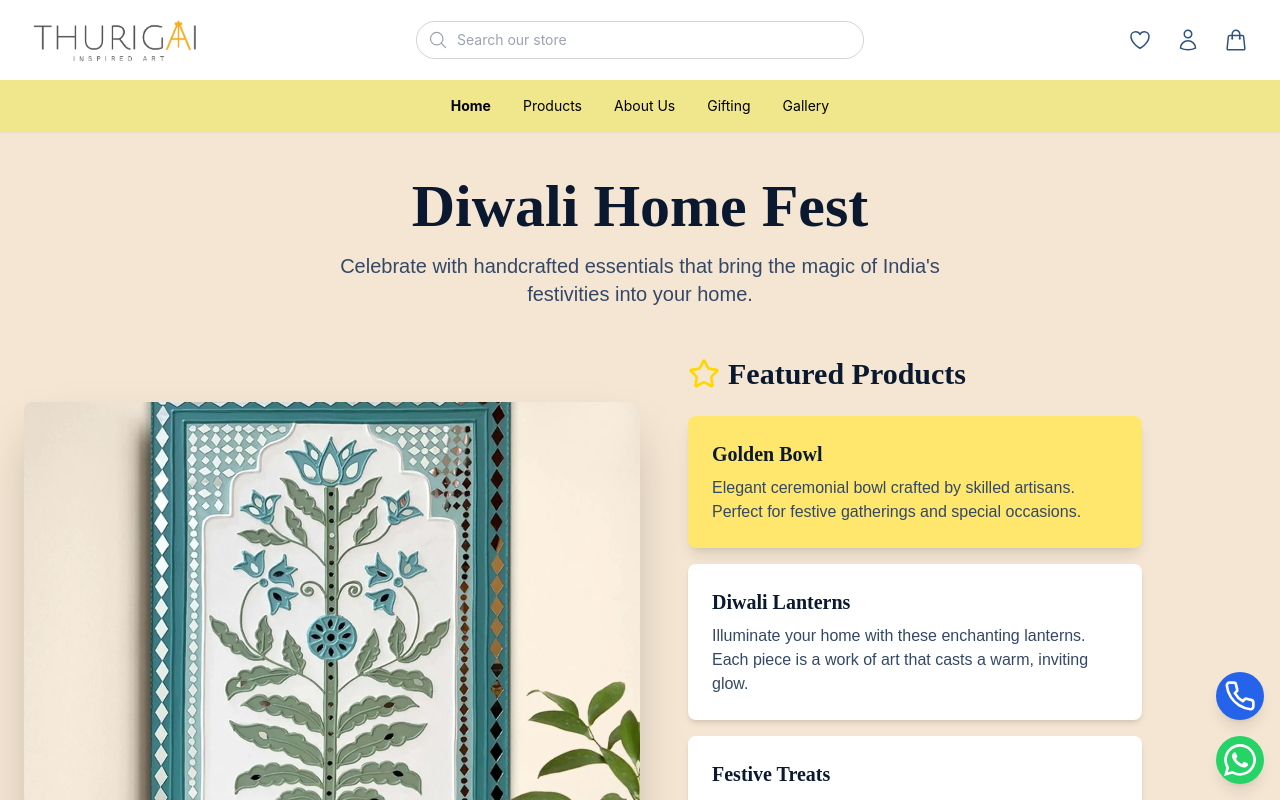
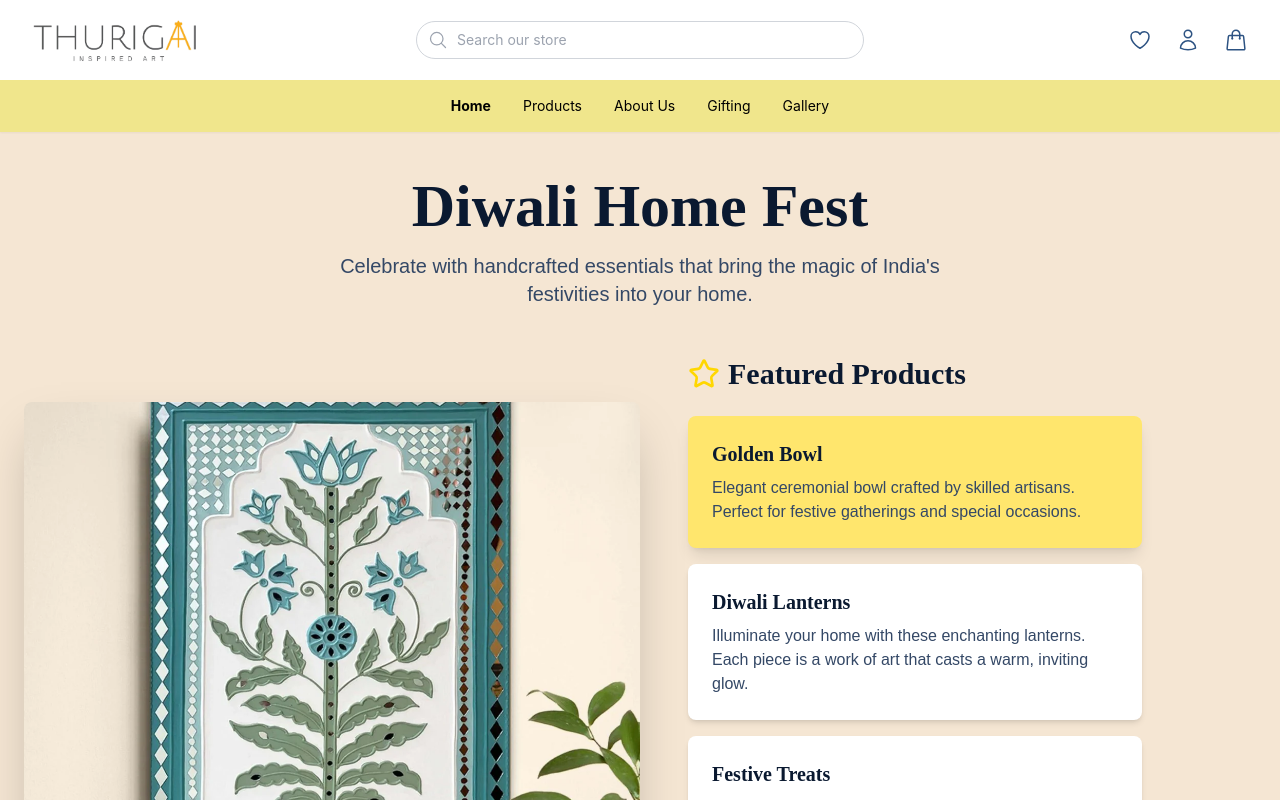
Before and after one commit to 6382737054/Thurigai-ecom, a React (Create React App) app: page / in a window 1280 px wide. Shown: the top 800 px of the page. Built offline with nearby package versions, Linux system fonts and the light colour scheme.

Commit message:
Initial commit

```diff
--- a/src/App.js
+++ b/src/App.js
@@ -44,12 +44,7 @@ function App() {
           </Routes>
         </main>
         <Footer className="mt-auto" />
-        {isLoaded && (
-          <div className="fixed bottom-4 right-4 flex flex-col items-end space-y-4 z-50">
-            <PhoneButton phoneNumber="9043705101" />
-            <WhatsAppButton />
-          </div>
-        )}
+
       </div>
     </Router>
   );
```
